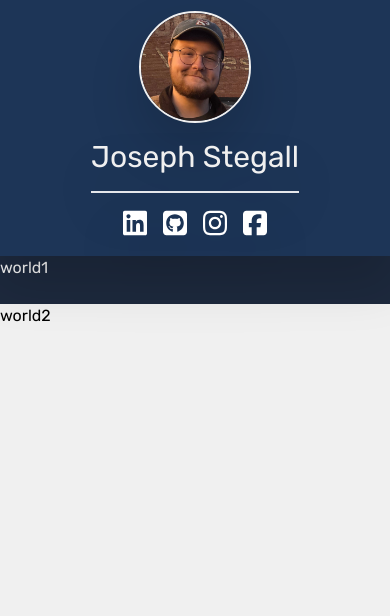
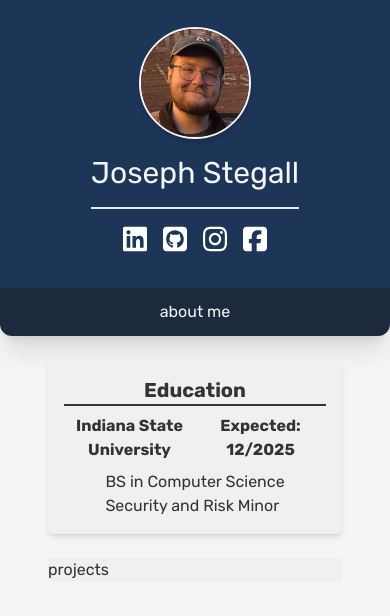
Before and after one commit to jostegall/my-portfolio-repo, a Next.js app: page / in a window 390 px wide. Shown: the top 616 px of the page. Built offline with nearby package versions, Linux system fonts and the light colour scheme.

Commit message:
worked on the page's main content, styled the educatio card for mobile/larger screens

```diff
--- a/src/app/globals.css
+++ b/src/app/globals.css
@@ -7,11 +7,11 @@
 }
 
 :root {
-  --background: #f0f0f0;
-  --foreground: black;
+  --background: #f5f5f5 ;
+  --foreground: #333333;
   --header: #1d3557;
   --banner: oklch(0.279 0.041 260.031);
-  --card: #cbcbcb;
+  --card: #f0f0f0 ;
 }
 
 /*
--- a/src/app/page.tsx
+++ b/src/app/page.tsx
@@ -2,11 +2,13 @@ import Image from 'next/image';
 import Link from 'next/link';
 
 export default function Home() {
+
   return (
-    <div className="flex flex-col">
+    <div className="flex flex-col ">
       {/* page header */}
-      <div className="bg-header h-64 flex flex-col justify-center content-center text-center text-background drop-shadow-2xl">
-        <div className="mx-auto h-28 w-28 border-2 border-background rounded-full overflow-hidden drop-shadow-2xl">
+      {/* REMEBER TO REMFORMAT HEADER FOR LARGER SCREENS */}
+      <div className="bg-header h-72 flex flex-col justify-center text-background shadow-xl">
+        <div className="mx-auto h-28 w-28 border-2 border-background rounded-full overflow-hidden shadow-md">
           <Image
             src="/images/me.jpg"
             width={500}
@@ -14,8 +16,8 @@ export default function Home() {
             alt="picture of developer"
           />
         </div>
-        <span className="mx-auto py-4 border-b-2 text-3xl drop-shadow-2xl">Joseph Stegall</span>
-        <div className="mx-auto mt-2 p-2 grid grid-cols-4 gap-4 drop-shadow-2xl">
+        <span className="mx-auto py-4 border-b-2 text-3xl">Joseph Stegall</span>
+        <div className="mx-auto mt-2 p-2 grid grid-cols-4 gap-4">
           <Link href="https://www.linkedin.com/in/josteg/">
             <Image
               src="/linkedin-brands.svg"
@@ -32,7 +34,7 @@ export default function Home() {
               alt="picture of developer"
             />
           </Link>
-          <Link href="https://www.linkedin.com/feed/">
+          <Link href="https://www.instagram.com/stegalljoseph/">
             <Image
               src="/instagram-brands.svg"
               width={24}
@@ -40,7 +42,7 @@ export default function Home() {
               alt="picture of developer"
             />
           </Link>
-          <Link href="https://www.linkedin.com/feed/">
+          <Link href="https://www.facebook.com/joseph.stegall.716/">
             <Image
               src="/square-facebook-brands.svg"
               width={24}
@@ -52,14 +54,36 @@ export default function Home() {
       </div>
 
       {/* page content */}
-      <div className="h-screen">
-        <div className="h-12 bg-banner text-background">
-        <span className="mx-auto">world1</span>
+      <div>
+        <div className="h-12 bg-banner flex flex-col justify-center text-background rounded-b-xl shadow-xl">
+          <span className="mx-auto">about me</span>
         </div>
-        <div>
-          <span>world2</span>
+        <div className="mx-6 px-6 h-screen">
+          {/* education */}
+          <div className="bg-card my-6 p-4 flex flex-col rounded-md shadow-md sm:text-lg">
+            <span className="mb-2 border-b-2 border-foreground font-bold text-center sm:text-left text-xl sm:text-2xl">Education</span>
+            <div className="mx-auto mb-2 sm:mx-4 grid grid-cols-2 font-bold">
+              <span className="text-center sm:text-left">Indiana State University</span>
+              <span className="text-center sm:text-right">Expected: 12/2025</span>
+            </div>
+            <div className="mx-auto sm:mx-8 flex flex-col sm:px-4 sm:border-l-2 sm:border-foreground">
+              <span className="">BS in Computer Science</span>
+              <span className="">Security and Risk Minor</span>
+            </div>
+          </div>
+
+          {/* projects */}
+          <div className="bg-card my-6">
+            <span>projects</span>
+          </div>
         </div>
       </div>
     </div>
   );
 }
+
+// Change Log:
+// ==================================================================
+// 3/3/2025:
+//    - Added updated social links
+//    - Formatted Education card for both mobile and largers screens
```
